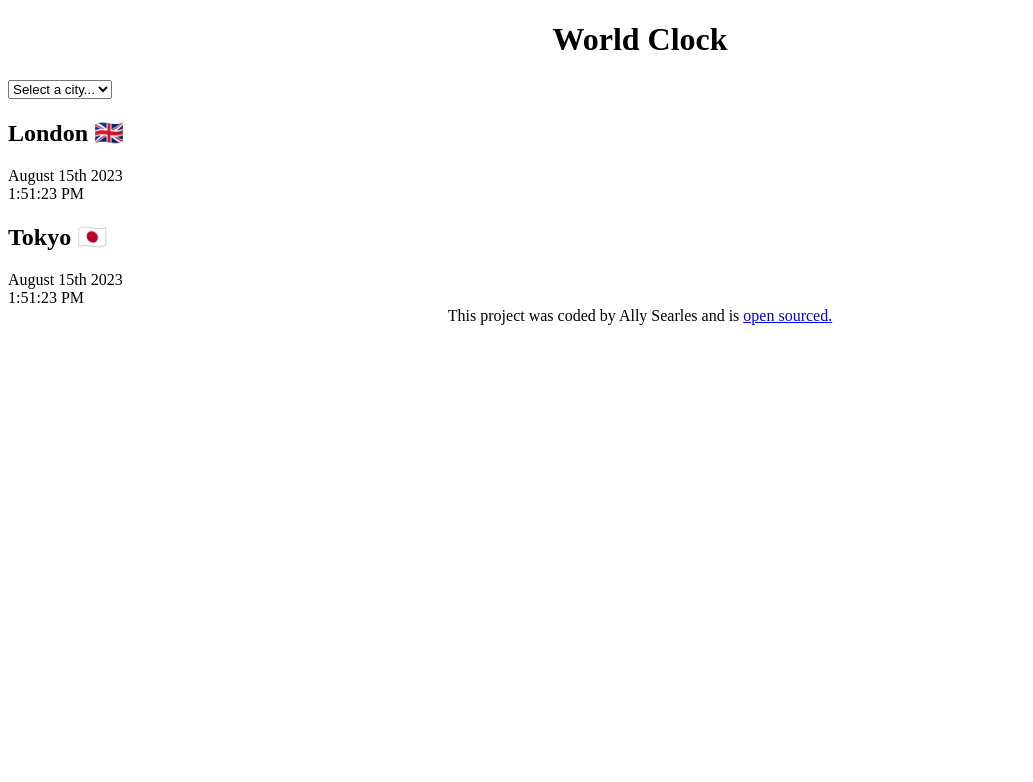
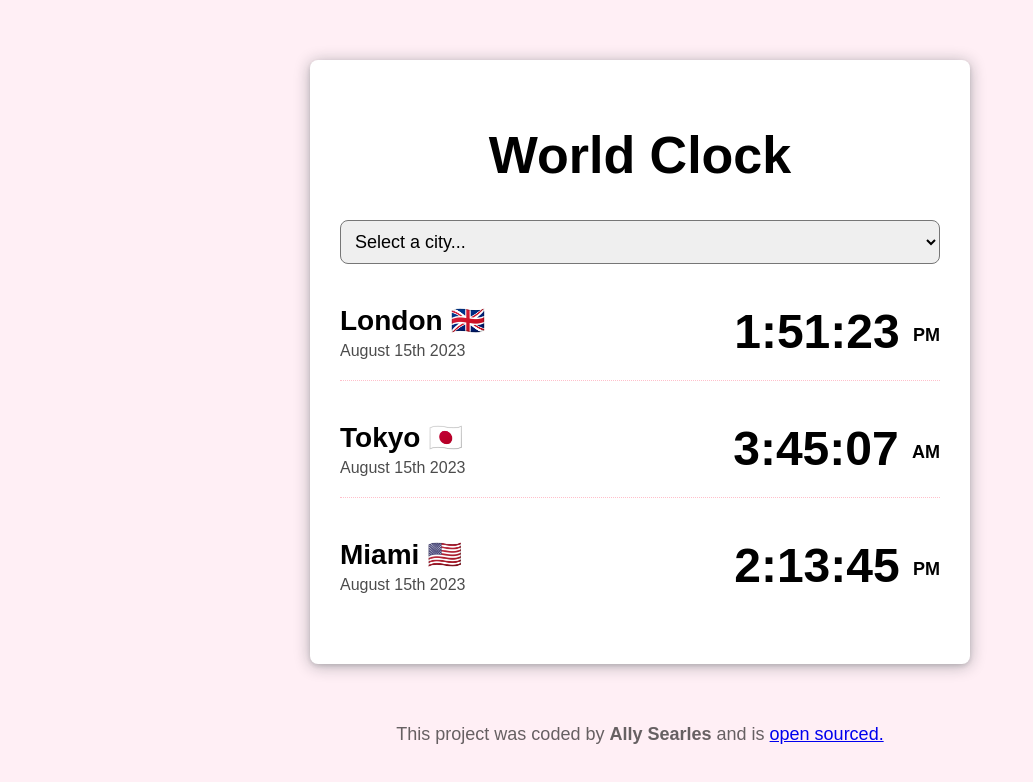
Before and after one commit to allysearles/World-Clock, a plain HTML site: page index.html in a window 1280 px wide. Shown: the whole page, without its empty margins (0-1033 px from the left). Drawn offline with Linux system fonts and the light colour scheme; files whose address does not match are found by name.

Commit message:
Styled project with CSS

```diff
--- a/css/style.css
+++ b/css/style.css
@@ -1,6 +1,59 @@
+body {
+	background: #ffeff5;
+	font-family: sans-serif;
+}
+
+.container {
+	max-width: 600px;
+	margin: 60px auto;
+	background: white;
+	box-shadow: rgba(14, 30, 37, 0.12) 0px 2px 4px 0px,
+		rgba(14, 30, 37, 0.32) 0px 2px 16px 0px;
+	border-radius: 8px;
+	padding: 30px;
+}
+
 .header {
 	text-align: center;
+	font-family: sans-serif;
+	font-size: 52px;
+}
+
+select {
+	display: block;
+	width: 100%;
+	font-size: 18px;
+	border-radius: 8px;
+	padding: 10px;
+}
+h2 {
+	margin: 0 0 5px;
+	font-size: 28px;
+}
+.city {
+	display: flex;
+	margin: 20px 0;
+	justify-content: space-between;
+	border-bottom: 1px dotted pink;
+	padding: 20px 0;
+}
+.city:last-child {
+	border: none;
+}
+.date {
+	opacity: 0.7;
+}
+.time {
+	font-size: 48px;
+	font-weight: bold;
+}
+.time small {
+	font-size: 18px;
+	vertical-align: middle;
+	line-height: 36px;
 }
 footer {
 	text-align: center;
+	font-size: 18px;
+	color: rgba(0, 0, 0, 0.6);
 }
--- a/index.html
+++ b/index.html
@@ -17,20 +17,42 @@
 			</select>
 
 			<div class="city">
-				<h2>London 🇬🇧</h2>
-				<div class="date">August 15th 2023</div>
-				<div class="time">1:51:23 PM</div>
+				<div>
+					<h2>London 🇬🇧</h2>
+					<div class="date">August 15th 2023</div>
+				</div>
+
+				<div class="time">
+					1:51:23
+					<small>PM</small>
+				</div>
 			</div>
+			<div class="city">
+				<div>
+					<h2>Tokyo 🇯🇵</h2>
+					<div class="date">August 15th 2023</div>
+				</div>
 
+				<div class="time">
+					3:45:07
+					<small>AM</small>
+				</div>
+			</div>
 			<div class="city">
-				<h2>Tokyo 🇯🇵</h2>
-				<div class="date">August 15th 2023</div>
-				<div class="time">1:51:23 PM</div>
+				<div>
+					<h2>Miami 🇺🇸</h2>
+					<div class="date">August 15th 2023</div>
+				</div>
+
+				<div class="time">
+					2:13:45
+					<small>PM</small>
+				</div>
 			</div>
 		</div>
 
 		<footer>
-			This project was coded by Ally Searles and is
+			This project was coded by <strong>Ally Searles</strong> and is
 			<a href="https://github.com/allysearles/World-Clock.git" target="_blank"
 				>open sourced.</a
 			>
```
